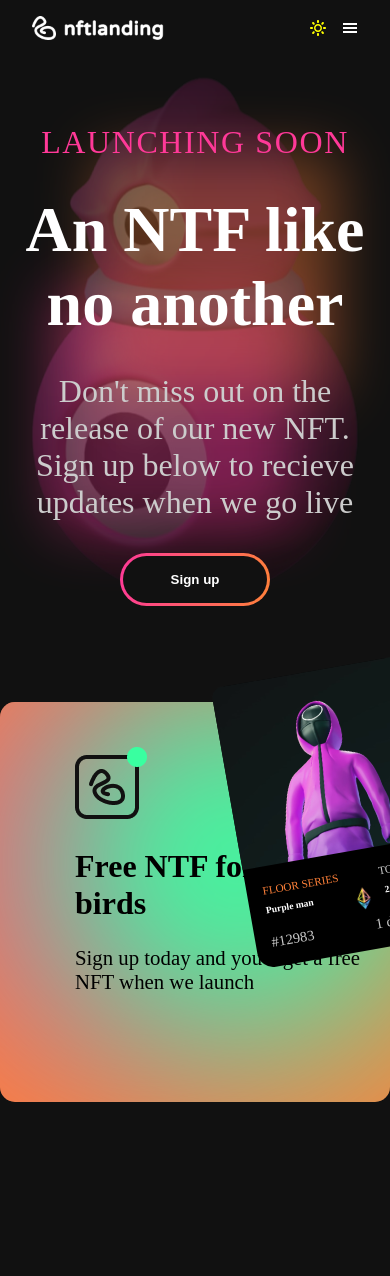
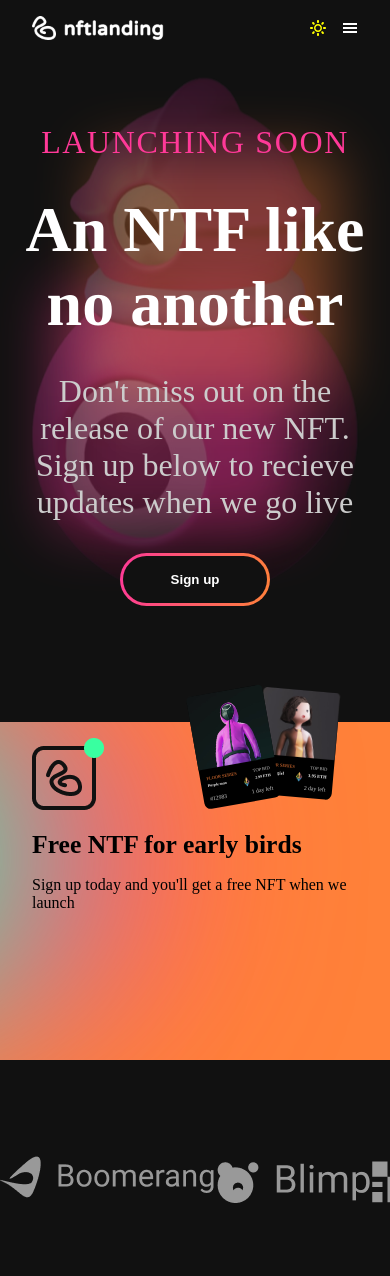
Before and after one commit to DevArthuro/landing-nft, a React (Vite) app: page / in a window 390 px wide. Shown: the top 1276 px of the page. Built offline with nearby package versions, Linux system fonts and the light colour scheme.

Commit message:
feat: add free section responsive

```diff
--- a/src/sass/sections/_free.scss
+++ b/src/sass/sections/_free.scss
@@ -76,4 +76,35 @@
       }
     }
   }
+  @media (max-width: 800px) {
+    margin: 100px 0 0;
+    .container {
+      padding: 16px 32px;
+      height: 40vh;
+      border-radius: 0;
+      .background {
+        .pink {
+          left: -70%;
+        }
+        .green {
+          right: 90%;
+        }
+      }
+      .content {
+        padding: 0;
+        font-size: 1rem;
+        gap: 16px;
+        .title {
+          font-size: 1.6rem;
+        }
+      }
+    }
+    .cards {
+      right: 50%;
+      .card1,
+      .card2 {
+        zoom: 0.4;
+      }
+    }
+  }
 }
--- a/src/styles/index.css
+++ b/src/styles/index.css
@@ -370,6 +370,37 @@ nav .links-container .links li:last-of-type a {
 .free .cards .card2 .card-image img {
   width: 12rem;
 }
+@media (max-width: 800px) {
+  .free {
+    margin: 100px 0 0;
+  }
+  .free .container {
+    padding: 16px 32px;
+    height: 40vh;
+    border-radius: 0;
+  }
+  .free .container .background .pink {
+    left: -70%;
+  }
+  .free .container .background .green {
+    right: 90%;
+  }
+  .free .container .content {
+    padding: 0;
+    font-size: 1rem;
+    gap: 16px;
+  }
+  .free .container .content .title {
+    font-size: 1.6rem;
+  }
+  .free .cards {
+    right: 50%;
+  }
+  .free .cards .card1,
+  .free .cards .card2 {
+    zoom: 0.4;
+  }
+}
 .home {
   margin-top: 4.5rem;
 }
```
